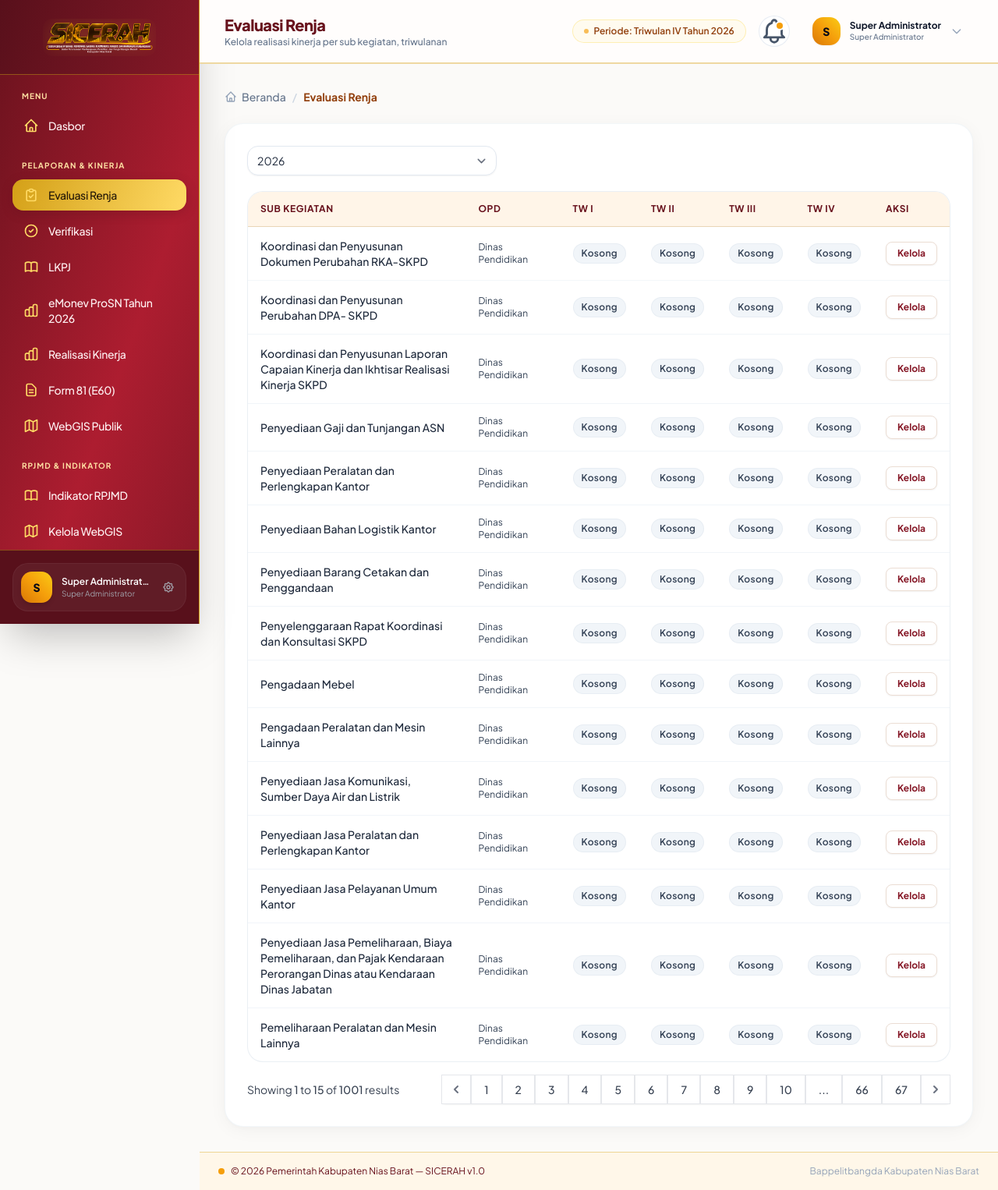
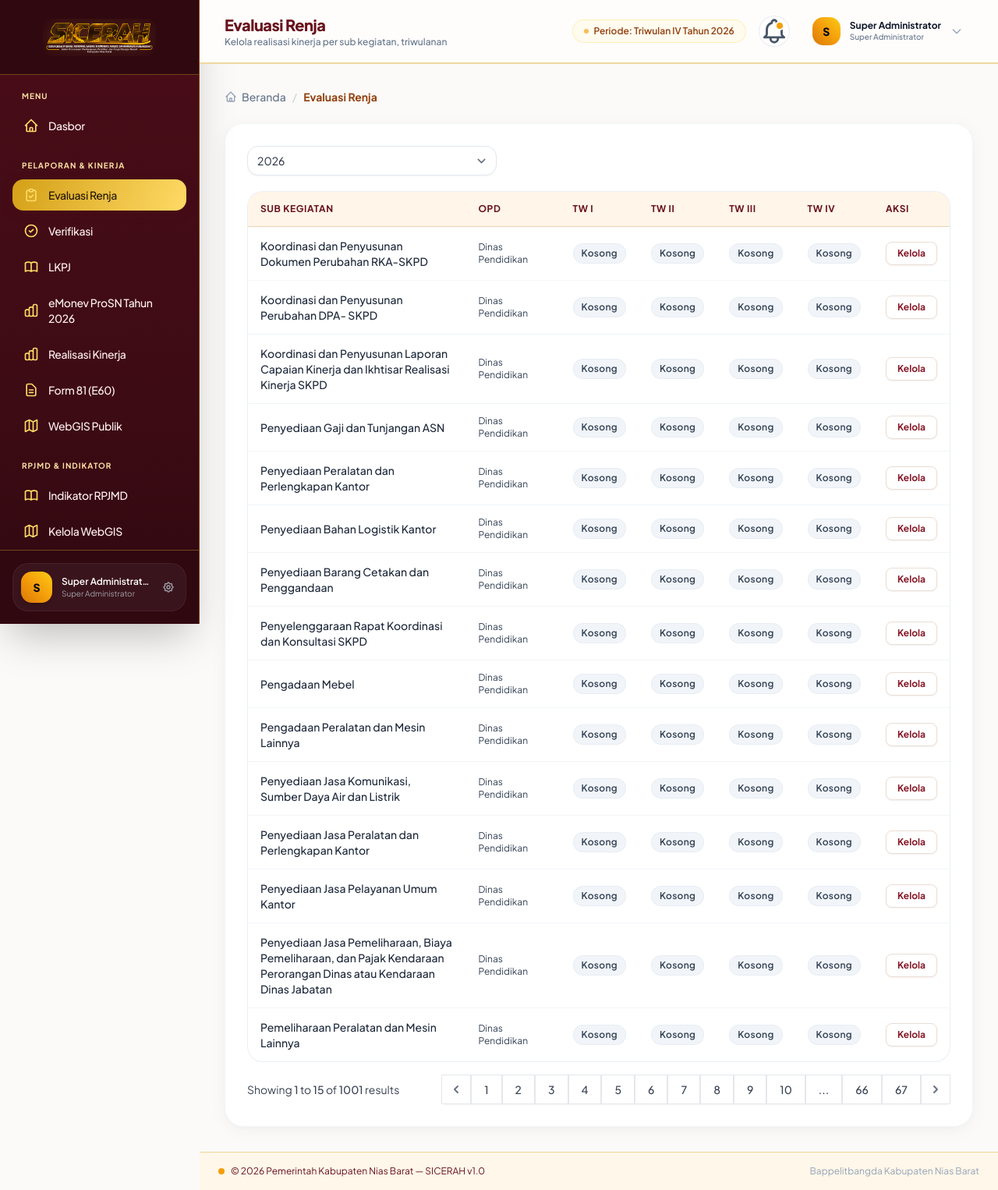
Before and after one commit to niel9537/sicerah-2.0, a Laravel app: page /evaluasi in a window 1280 px wide. Shown: the whole page at 78% size. Run offline with Laravel 12, Linux system fonts and the light colour scheme; a user stored in the database is signed in; data comes from the database, SQL or seed files in the repository; data that the repository does not hold is empty; style sheets or scripts are compiled from the project's sources.

Commit message:
Use dark maroon palette for admin sidebar

```diff
--- a/resources/css/app.css
+++ b/resources/css/app.css
@@ -182,22 +182,12 @@ em, i, .italic {
     font-style: normal !important;
 }
 
-/* Admin navigation: red, gold, and black, matching the public portal. */
-.admin-sidebar{background:linear-gradient(165deg,#951c29 0%,#68121c 34%,#251216 72%,#121212 100%);border-right:1px solid #b98b32}
-.admin-sidebar>div:first-of-type{background:linear-gradient(110deg,#211315,#5c131d);border-bottom:1px solid #d4a01766}
-.admin-sidebar>div:last-of-type{background:#171112;border-top:1px solid #d4a01744}
-.admin-sidebar nav p{color:#e7c778}
-.admin-sidebar .sidebar-link{color:#f4dce0}
-.admin-sidebar .sidebar-link:not(.sidebar-link-active):hover{background:#bd283c77;color:#fff}
-.admin-sidebar .sidebar-link>span:first-child{color:#e3be65}
-.admin-sidebar .sidebar-link-active{background:linear-gradient(100deg,#b98620,#ffe095);color:#201408;box-shadow:0 4px 14px #12080840}
-.admin-sidebar .sidebar-link-active>span{color:#211509}
-
 /* Shared SICERAH identity across public, admin, and authentication layouts. */
 :root {
     --sc-red:#AD1D30; --sc-red-dark:#861827; --sc-red-deep:#68121D;
     --sc-gold:#D4A017; --sc-gold-light:#FFDA65; --sc-gold-ink:#946913;
     --sc-ink:#21191A; --sc-bg:#FBF8F4; --sc-surface:#FFFFFF; --sc-border:#EBDDD3;
+    --sc-sidebar:#4A0D18; --sc-sidebar-deep:#300810; --sc-sidebar-hover:#701627;
     --sc-brand-gradient:linear-gradient(110deg,#68121D 0%,#AD1D30 60%,#861827 100%);
 }
 body{background-color:var(--sc-bg);color:var(--sc-ink)}
@@ -212,12 +202,12 @@ body{background-color:var(--sc-bg);color:var(--sc-ink)}
 .table-modern tbody tr:hover{background:#FFFAF0}
 input:not([type=checkbox]):not([type=radio]):focus,select:focus,textarea:focus{border-color:var(--sc-gold);--tw-ring-color:#D4A01744}
 input[type=checkbox],input[type=radio]{color:var(--sc-red)}
-.admin-sidebar{background:var(--sc-brand-gradient);border-right:1px solid var(--sc-gold)}
-.admin-sidebar>div:first-of-type{background:linear-gradient(110deg,#58101B,#861827);border-bottom:1px solid #D4A01777}
-.admin-sidebar>div:last-of-type{background:#58101B;border-top:1px solid #D4A01766}
+.admin-sidebar{background:linear-gradient(180deg,var(--sc-sidebar) 0%,#3D0B14 65%,var(--sc-sidebar-deep) 100%);border-right:1px solid #D4A01766}
+.admin-sidebar>div:first-of-type{background:var(--sc-sidebar-deep);border-bottom:1px solid #D4A01766}
+.admin-sidebar>div:last-of-type{background:var(--sc-sidebar-deep);border-top:1px solid #D4A01766}
 .admin-sidebar nav p{color:#FFE0A3}
 .admin-sidebar .sidebar-link{color:#FFF1F2}
-.admin-sidebar .sidebar-link:not(.sidebar-link-active):hover{background:#FFF1F218;color:#FFDA65}
+.admin-sidebar .sidebar-link:not(.sidebar-link-active):hover{background:var(--sc-sidebar-hover);color:var(--sc-gold-light)}
 .admin-sidebar .sidebar-link>span:first-child{color:#FFDA65}
 .admin-sidebar .sidebar-link-active{background:linear-gradient(110deg,#D4A017,#FFDA65);color:#241808;box-shadow:0 4px 14px #58101B44}
 .admin-sidebar .sidebar-link-active>span{color:#241808}
--- a/resources/views/layouts/partials/sidebar.blade.php
+++ b/resources/views/layouts/partials/sidebar.blade.php
@@ -84,10 +84,10 @@
 
 <aside x-cloak
        :class="sidebarOpen ? 'translate-x-0' : '-translate-x-full'"
-       class="admin-sidebar fixed inset-y-0 left-0 z-40 w-64 bg-[#121114] border-r border-white/5 transition-transform duration-300 lg:translate-x-0 flex flex-col shadow-2xl">
+       class="admin-sidebar fixed inset-y-0 left-0 z-40 w-64 bg-[#300810] border-r border-white/5 transition-transform duration-300 lg:translate-x-0 flex flex-col shadow-2xl">
 
     {{-- Brand Header with Official SICERAH Logo --}}
-    <div class="flex items-center justify-center h-24 px-5 border-b border-white/5 bg-[#121114]">
+    <div class="flex items-center justify-center h-24 px-5 border-b border-white/5 bg-[#300810]">
         <a href="{{ route($currentRole === 'inspektorat' ? 'prosn.index' : 'dashboard') }}" class="flex items-center justify-center w-full group py-2">
             <div class="logo-shimmer-wrapper logo-shimmer-dark">
                 <img src="{{ asset('images/logo-sicerah-dark.png') }}"
@@ -131,7 +131,7 @@
     </nav>
 
     {{-- Bottom User Profile Card (EGOVERN reference) --}}
-    <div class="p-4 border-t border-white/5 bg-[#0f0e11]">
+    <div class="p-4 border-t border-white/5 bg-[#300810]">
         <div class="flex items-center gap-3 p-2.5 rounded-2xl bg-white/5 border border-white/5">
             <div class="w-10 h-10 rounded-xl bg-gradient-to-tr from-amber-600 via-amber-500 to-yellow-400 text-slate-950 flex items-center justify-center font-extrabold text-sm shadow-md">
                 {{ strtoupper(mb_substr(auth()->user()->nama ?? 'U', 0, 1)) }}
```
Also changed, not shown: 3 other files.
